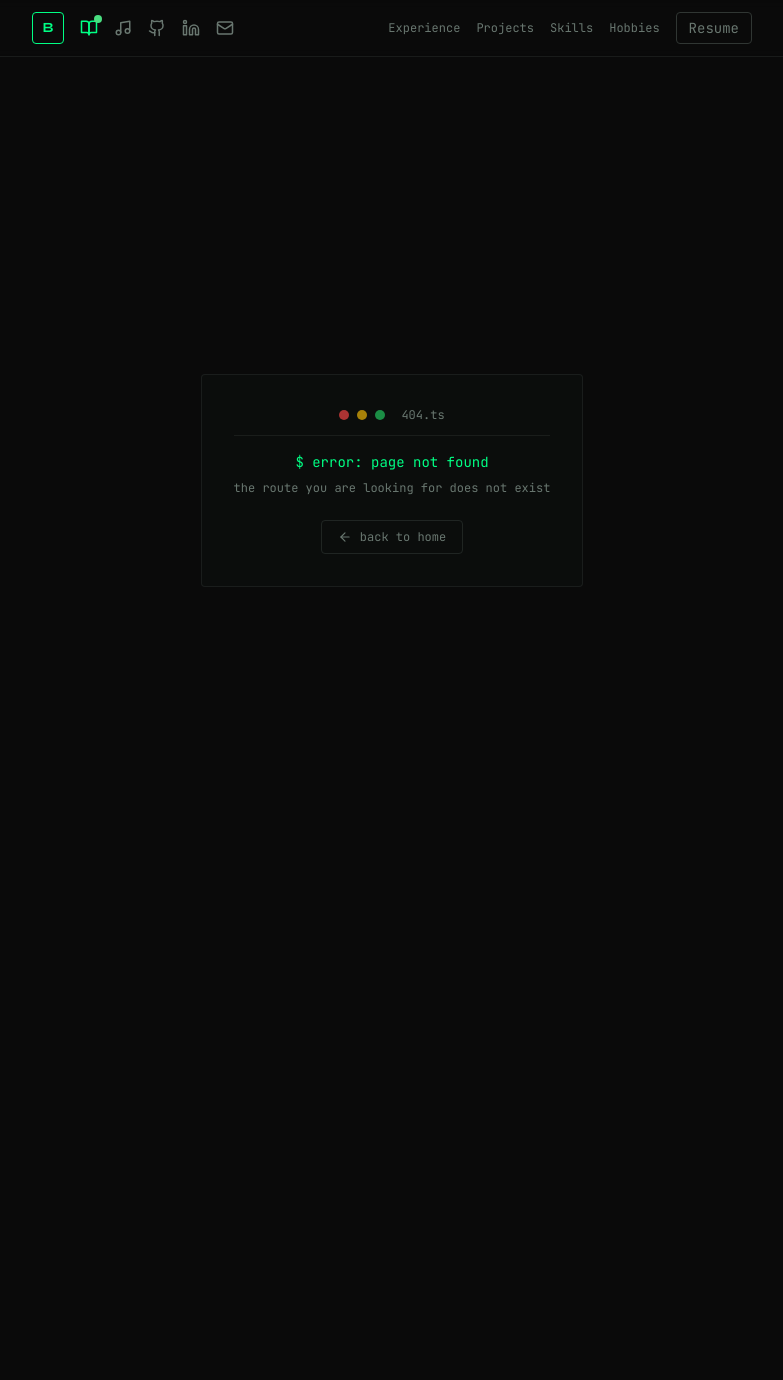
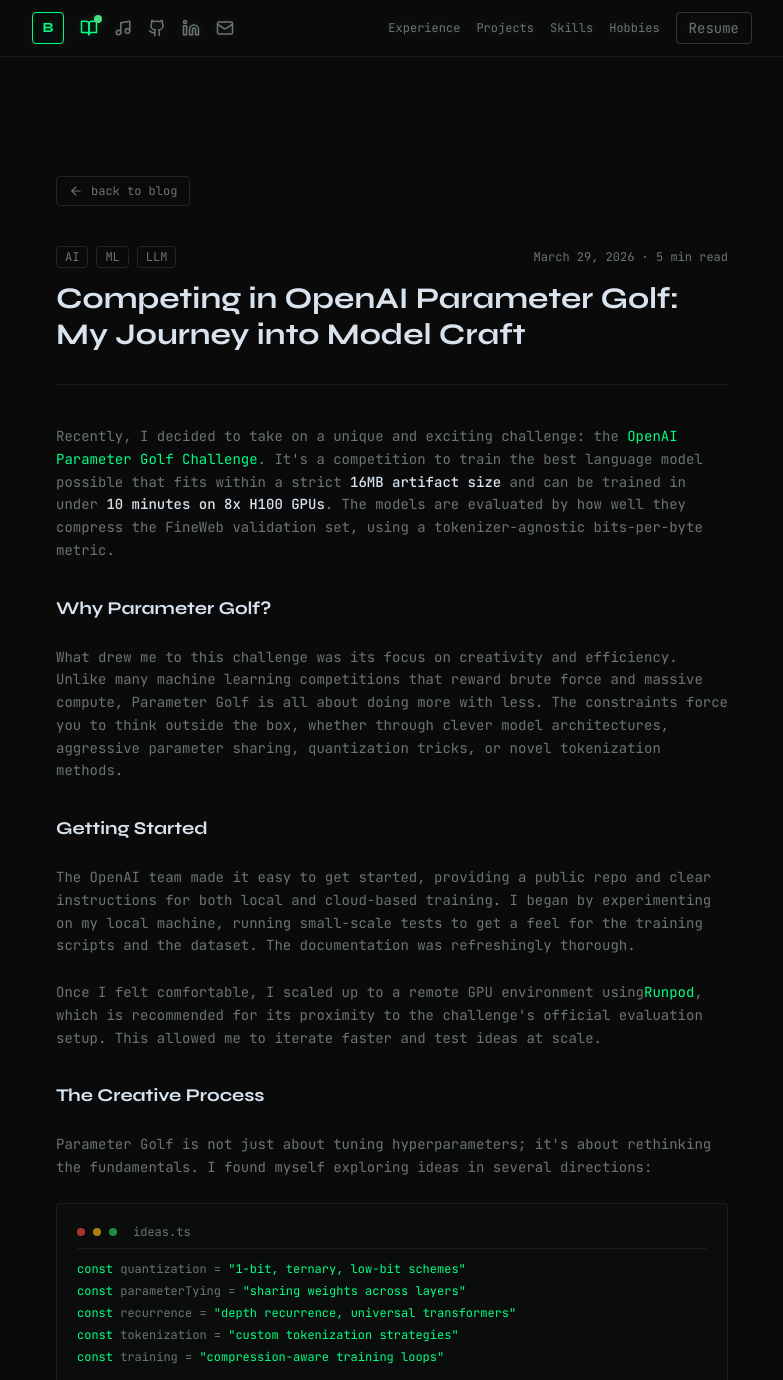
Before and after one commit to bereketlemma/bereket-portfolio, a Next.js app: page /blog/openai-parameter-golf in a window 1280 px wide. Before the commit this address had no page. Shown: the top 1380 px of the page, without its empty margins (248-1031 px from the left). Before the commit the page ends 880 px from the top, so only its background shows below. Built offline with nearby package versions, Linux system fonts and the light colour scheme.

Commit message:
feat: link contact in parameter golf blog post

```diff
--- /dev/null
+++ b/app/blog/openai-parameter-golf/page.tsx
@@ -0,0 +1,145 @@
+import Link from "next/link"
+import { ArrowLeft } from "lucide-react"
+
+export default function ParameterGolfPost() {
+  return (
+    <main className="mx-auto max-w-3xl px-6 py-24">
+
+      {/* Back */}
+      <Link
+        href="/blog"
+        className="mb-10 inline-flex items-center gap-2 rounded border border-border/60 px-3 py-1.5 font-mono text-xs text-muted-foreground hover:border-accent hover:text-accent transition-all"
+      >
+        <ArrowLeft size={14} />
+        back to blog
+      </Link>
+
+      {/* Header */}
+      <div className="mb-8">
+        <div className="mb-3 flex flex-wrap items-center gap-2">
+          <span className="rounded border border-border/60 px-2 py-0.5 font-mono text-xs text-muted-foreground">AI</span>
+          <span className="rounded border border-border/60 px-2 py-0.5 font-mono text-xs text-muted-foreground">ML</span>
+          <span className="rounded border border-border/60 px-2 py-0.5 font-mono text-xs text-muted-foreground">LLM</span>
+          <span className="font-mono text-xs text-muted-foreground ml-auto">March 29, 2026 · 5 min read</span>
+        </div>
+        <h1 className="font-syne text-3xl font-bold text-foreground">
+          Competing in OpenAI Parameter Golf: My Journey into Model Craft
+        </h1>
+      </div>
+
+      <div className="h-px w-full bg-border/40 mb-10" />
+
+      {/* Content */}
+      <div className="flex flex-col gap-6 text-sm leading-relaxed text-muted-foreground">
+
+        <p>
+          Recently, I decided to take on a unique and exciting challenge: the{" "}
+          <span className="text-accent">OpenAI Parameter Golf Challenge</span>. It's a competition to train the best
+          language model possible that fits within a strict <span className="text-foreground font-medium">16MB artifact size</span> and
+          can be trained in under <span className="text-foreground font-medium">10 minutes on 8x H100 GPUs</span>.
+          The models are evaluated by how well they compress the FineWeb validation set,
+          using a tokenizer-agnostic bits-per-byte metric.
+        </p>
+
+        <h2 className="font-syne text-lg font-bold text-foreground mt-2">Why Parameter Golf?</h2>
+
+        <p>
+          What drew me to this challenge was its focus on creativity and efficiency. Unlike many machine learning
+          competitions that reward brute force and massive compute, Parameter Golf is all about doing more with less.
+          The constraints force you to think outside the box, whether through clever model architectures,
+          aggressive parameter sharing, quantization tricks, or novel tokenization methods.
+        </p>
+
+        <h2 className="font-syne text-lg font-bold text-foreground mt-2">Getting Started</h2>
+
+        <p>
+          The OpenAI team made it easy to get started, providing a public repo and clear instructions for both
+          local and cloud-based training. I began by experimenting on my local machine, running small-scale tests
+          to get a feel for the training scripts and the dataset. The documentation was refreshingly thorough.
+        </p>
+
+        <p>
+          Once I felt comfortable, I scaled up to a remote GPU environment using
+          <span className="text-accent">Runpod</span>, which is recommended for its proximity to the challenge's
+          official evaluation setup. This allowed me to iterate faster and test ideas at scale.
+        </p>
+
+        <h2 className="font-syne text-lg font-bold text-foreground mt-2">The Creative Process</h2>
+
+        <p>
+          Parameter Golf is not just about tuning hyperparameters; it's about rethinking the fundamentals.
+          I found myself exploring ideas in several directions:
+        </p>
+
+        {/* Terminal-style list */}
+        <div className="rounded border border-border/40 bg-surface/30 p-5 font-mono text-xs">
+          <div className="mb-3 flex items-center gap-2 border-b border-border/40 pb-2">
+            <span className="h-2 w-2 rounded-full bg-red-500/70" />
+            <span className="h-2 w-2 rounded-full bg-yellow-500/70" />
+            <span className="h-2 w-2 rounded-full bg-green-500/70" />
+            <span className="ml-2 text-muted-foreground">ideas.ts</span>
+          </div>
+          <div className="flex flex-col gap-1.5 text-muted-foreground">
+            <div><span className="text-accent">const</span> quantization = <span className="text-accent">"1-bit, ternary, low-bit schemes"</span></div>
+            <div><span className="text-accent">const</span> parameterTying = <span className="text-accent">"sharing weights across layers"</span></div>
+            <div><span className="text-accent">const</span> recurrence = <span className="text-accent">"depth recurrence, universal transformers"</span></div>
+            <div><span className="text-accent">const</span> tokenization = <span className="text-accent">"custom tokenization strategies"</span></div>
+            <div><span className="text-accent">const</span> training = <span className="text-accent">"compression-aware training loops"</span></div>
+          </div>
+        </div>
+
+        <p>
+          Some ideas worked, others did not, but the process was always engaging. The challenge actively
+          encourages weird and creative approaches. I loved seeing what others in the community were
+          trying as well.
+        </p>
+
+        <h2 className="font-syne text-lg font-bold text-foreground mt-2">The Community and Support</h2>
+
+        <p>
+          One of the best parts of this challenge is the community. OpenAI has set up forums, compute grants,
+          and a transparent leaderboard. There is a real sense of collaboration, even as we compete. I have
+          learned a ton from reading others' submissions and discussing ideas in the forums. It feels less like
+          a competition and more like a shared research effort.
+        </p>
+
+        <h2 className="font-syne text-lg font-bold text-foreground mt-2">Lessons Learned</h2>
+
+        <p>
+          If there is one thing I have taken away from Parameter Golf, it's that
+          <span className="text-foreground font-medium"> breakthroughs often come from constraints</span>.
+          When you can't just throw more parameters or compute at a problem, you're forced to innovate.
+          I've gained a deeper appreciation for efficient model design and the art of making every byte count.
+        </p>
+
+        <p>
+          Engineering custom training loops with gradient accumulation, mixed-precision arithmetic, and
+          memory-efficient data loading, all while staying under 16MB, is a completely different challenge
+          from standard model training. It's made me a better engineer.
+        </p>
+
+        <h2 className="font-syne text-lg font-bold text-foreground mt-2">Looking Ahead</h2>
+
+        <p>
+          I'm still iterating on my submission, aiming to push the limits of what's possible within the
+          16MB and 10-minute constraints. Whether or not I top the leaderboard, I'm proud of what I've
+          learned and built. If you're interested in machine learning, efficiency, or just love a good
+          challenge, I highly recommend giving Parameter Golf a try.
+        </p>
+
+        <p>
+          Stay tuned for updates on my progress. If you want to talk about quantization,
+          compression, or efficient architectures, contact me {" "}
+            <Link href="/contact" className="text-accent hover:underline">
+            here
+            </Link>
+        </p>
+
+        <p className="font-mono text-xs text-muted-foreground/60 mt-4">
+            𝒷𝑒𝓇𝑒𝓀𝑒𝓉 𝓁𝑒𝓂𝓂𝒶
+        </p>
+
+      </div>
+    </main>
+  )
+}
--- a/app/blog/page.tsx
+++ b/app/blog/page.tsx
@@ -11,11 +11,20 @@ const posts = [
   {
     slug: "introduction",
     title: "Why I'm Starting This Blog",
-    date: "March 29, 2026",
+    date: "March 28, 2026",
     readTime: "3 min read",
     tags: ["Personal", "Writing"],
     excerpt:
       "Why I'm starting a blog, what I plan to write about and what you can expect in future posts.",
+  },
+  {
+    slug: "openai-parameter-golf",
+    title: "What I'm Learning in the OpenAI Parameter Golf Challenge",
+    date: "March 29, 2026",
+    readTime: "5 min read",
+    tags: ["AI", "Learning"],
+    excerpt:
+      "Sharing insights and lessons learned from participating in the OpenAI Parameter Golf Challenge.",
   },
 ]
 
```
